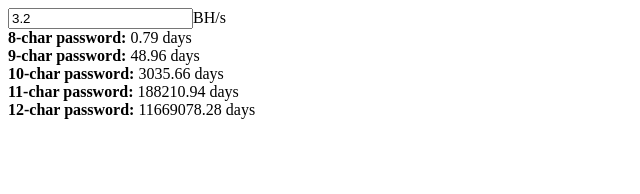
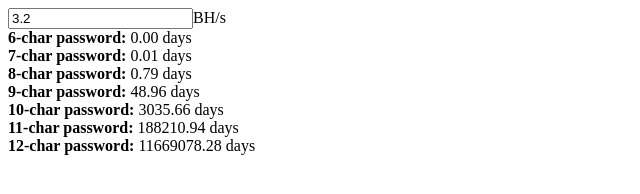
Before and after one commit to shamblesides/bhs, a plain HTML site: page index.html in a window 1280 px wide. Shown: the whole page, without its empty margins (0-640 px from the left). Drawn offline with nearby package versions, Linux system fonts and the light colour scheme.

Commit message:
Update index.html

```diff
--- a/index.html
+++ b/index.html
@@ -7,7 +7,7 @@
 <body>
   <div id="app">
     <input v-model="bhs"/>BH/s
-    <div class="result" v-for="n of [8,9,10,11,12]">
+    <div class="result" v-for="n of [6,7,8,9,10,11,12]">
       <strong>{{n}}-char password:</strong> {{time(n).toFixed(2)}} days
     </div>
   </div>
```
